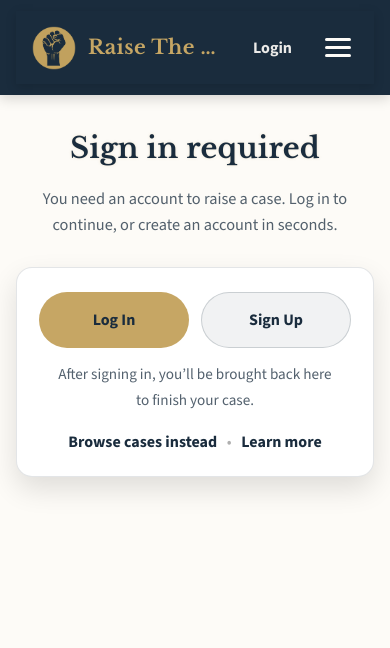
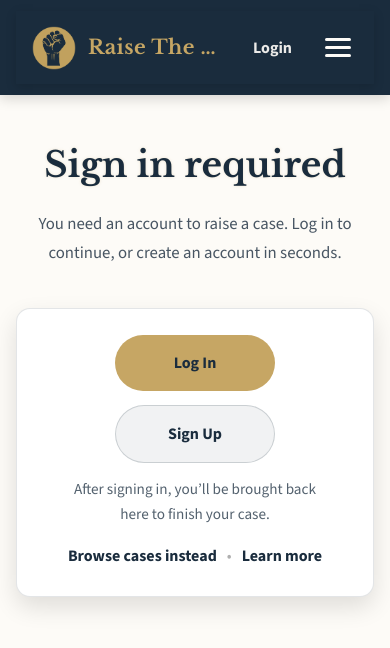
Before and after one commit to blossom-4/crowdfunding_frontend, a React (Vite) app: page /create-a-case in a window 390 px wide. Shown: the top 648 px of the page. Built offline with nearby package versions, Linux system fonts and the light colour scheme.

Commit message:
fixed the create case form css.

```diff
--- a/src/components/CreateCaseForm.css
+++ b/src/components/CreateCaseForm.css
@@ -1,85 +1,75 @@
-/* CreateCaseForm.css */
-/* Matches Login/Signup + Auth Gate styling */
+/* CreateCaseForm.css — match Login/Signup card aesthetic */
 
-:root {
-    --navy: #1A2C3D;
-    --cream: #FDFBF7;
-    --gold: #C6A664;
-
-    --text: #243242;
-    --muted: rgba(26, 44, 61, 0.75);
-
-    --card: #ffffff;
-    --border: rgba(26, 44, 61, 0.12);
-    --shadow: 0 12px 28px rgba(0, 0, 0, 0.12);
-
-    --radius: 16px;
+/* Page wrapper (same “centered page” feel as login) */
+.create-case-container {
+    max-width: 760px;
+    margin: 0 auto;
+    padding: 60px 20px;
+    text-align: center;
 }
 
-/* ===== Page wrapper ===== */
-.create-case-container {
-    min-height: calc(100vh - 120px);
-    max-width: 980px;
-    margin: 0 auto;
-    padding: 2.25rem 1.25rem 4rem;
-    text-align: center;
-    background: var(--cream);
-}
-
+/* Title + intro matches your login hero vibe */
 .create-case-title {
-    margin: 0 0 0.75rem;
-    font-size: clamp(1.8rem, 3.2vw, 2.4rem);
-    font-weight: 900;
-    color: var(--navy);
-    letter-spacing: 0.2px;
+    font-family: "Libre Baskerville", serif;
+    font-size: 3rem;
+    margin: 0 0 12px;
+    color: #1A2C3D;
 }
 
 .create-case-blurb {
-    margin: 0 auto 1.75rem;
-    max-width: 720px;
-    font-size: 1.02rem;
-    line-height: 1.65;
-    color: var(--muted);
+    max-width: 620px;
+    margin: 0 auto 40px;
+    font-family: "Source Sans 3", sans-serif;
+    font-size: 1.05rem;
+    line-height: 1.75;
+    color: rgba(26, 44, 61, 0.8);
 }
 
-/* ===== Form card ===== */
+/* Main form card — match the login card */
 .create-case-form {
-    max-width: 720px;
+    max-width: 540px;
     margin: 0 auto;
-    background: var(--card);
-    border: 1px solid var(--border);
-    border-radius: var(--radius);
-    padding: 1.25rem;
-    box-shadow: var(--shadow);
+    background: #fff;
+    border-radius: 14px;
+    box-shadow: 0 10px 24px rgba(0, 0, 0, 0.12);
+    border: 1px solid rgba(26, 44, 61, 0.12);
+    padding: 26px;
     text-align: left;
 }
 
-/* Field blocks */
+/* Field wrapper spacing */
 .field {
-    margin-bottom: 1.1rem;
+    margin-bottom: 18px;
 }
 
 .create-case-form label {
     display: block;
-    margin-bottom: 0.45rem;
-    font-weight: 800;
-    color: var(--navy);
+    font-family: "Source Sans 3", sans-serif;
+    font-weight: 700;
     font-size: 0.95rem;
+    color: #1A2C3D;
+    margin-bottom: 8px;
 }
 
-/* Inputs */
+/* Inputs like login */
 .create-case-form input,
 .create-case-form textarea {
     width: 100%;
-    padding: 0.9rem 1rem;
+    box-sizing: border-box;
+    padding: 14px 14px;
+    border-radius: 12px;
     border: 1px solid rgba(26, 44, 61, 0.18);
-    border-radius: 12px;
+    font-family: "Source Sans 3", sans-serif;
     font-size: 1rem;
-    font-family: inherit;
-    color: var(--text);
+    color: #1A2C3D;
     background: #fff;
     transition: border-color 0.2s ease, box-shadow 0.2s ease;
-    box-sizing: border-box;
+}
+
+.create-case-form textarea {
+    min-height: 160px;
+    resize: vertical;
+    line-height: 1.5;
 }
 
 .create-case-form input:focus,
@@ -89,49 +79,49 @@
     box-shadow: 0 0 0 4px rgba(198, 166, 100, 0.18);
 }
 
-.create-case-form textarea {
-    min-height: 160px;
-    resize: vertical;
-    line-height: 1.5;
+/* Helper text */
+.create-case-form small {
+    display: block;
+    margin-top: 8px;
+    font-family: "Source Sans 3", sans-serif;
+    font-size: 0.9rem;
+    color: rgba(26, 44, 61, 0.65);
 }
 
-.create-case-form small {
-    display: block;
-    margin-top: 0.45rem;
-    font-size: 0.9rem;
-    color: rgba(26, 44, 61, 0.7);
-}
-
-/* Checkbox */
+/* Checkbox row */
 .checkbox {
     display: flex;
     align-items: center;
-    gap: 0.6rem;
-    color: var(--navy);
+    gap: 10px;
+    font-family: "Source Sans 3", sans-serif;
     font-weight: 700;
+    color: #1A2C3D;
 }
 
 .create-case-form input[type="checkbox"] {
     width: 18px;
     height: 18px;
-    accent-color: var(--gold);
+    accent-color: #C6A664;
     cursor: pointer;
 }
 
-/* Submit button */
+/* Gold pill button like login */
 .create-case-form button[type="submit"] {
-    margin-top: 0.25rem;
     width: 100%;
-    padding: 0.95rem 1rem;
+    margin-top: 8px;
+    padding: 16px 18px;
+    border-radius: 999px;
     border: none;
-    border-radius: 999px;
-    background: var(--gold);
-    color: var(--navy);
-    font-weight: 900;
     cursor: pointer;
+
+    background: #C6A664;
+    color: #1A2C3D;
+
+    font-family: "Source Sans 3", sans-serif;
     font-size: 1rem;
-    letter-spacing: 0.2px;
-    transition: filter 0.15s ease, transform 0.06s ease;
+    font-weight: 800;
+
+    transition: filter 0.15s ease, transform 0.08s ease;
 }
 
 .create-case-form button[type="submit"]:hover:not(:disabled) {
@@ -143,68 +133,71 @@
 }
 
 .create-case-form button:disabled {
-    opacity: 0.6;
+    opacity: 0.55;
     cursor: not-allowed;
 }
 
-/* Validation / status */
+/* Inline field error styling */
 .field-error input,
 .field-error textarea {
-    border-color: rgba(180, 50, 50, 0.55);
-    box-shadow: none;
+    border-color: rgba(160, 35, 55, 0.55);
 }
 
+/* Error message block (clean like signup) */
 .create-case-form .error {
-    margin-top: 0.75rem;
-    padding: 0.85rem 1rem;
-    border-radius: 12px;
+    margin-top: 10px;
+    padding: 12px;
+    border-radius: 10px;
     background: #F8E5E8;
     border: 1px solid #E5C5CB;
-    color: #9d1c2f;
+    color: #A62337;
+    font-family: "Source Sans 3", sans-serif;
+    font-weight: 700;
     font-size: 0.95rem;
-    font-weight: 700;
 }
 
+/* Success message block */
 .create-case-form .success {
-    margin-top: 0.75rem;
-    padding: 0.85rem 1rem;
-    border-radius: 12px;
+    margin-top: 10px;
+    padding: 12px;
+    border-radius: 10px;
     background: rgba(46, 125, 50, 0.12);
-    border: 1px solid rgba(46, 125, 50, 0.25);
+    border: 1px solid rgba(46, 125, 50, 0.22);
     color: #2e7d32;
+    font-family: "Source Sans 3", sans-serif;
+    font-weight: 800;
     font-size: 0.95rem;
-    font-weight: 800;
 }
 
-/* ===== Auth gate (no token) — keep your current look ===== */
+/* Auth gate card should look like same login card */
 .auth-gate-card {
-    margin: 1.5rem auto 0;
-    max-width: 560px;
+    max-width: 540px;
+    margin: 0 auto;
     background: #fff;
+    border-radius: 14px;
+    box-shadow: 0 10px 24px rgba(0, 0, 0, 0.12);
     border: 1px solid rgba(26, 44, 61, 0.12);
-    border-radius: 16px;
-    padding: 1.25rem;
-    box-shadow: 0 12px 28px rgba(0, 0, 0, 0.12);
+    padding: 26px;
 }
 
 .auth-gate-actions {
     display: flex;
-    gap: 0.75rem;
+    gap: 14px;
     justify-content: center;
     flex-wrap: wrap;
-    margin-top: 0.25rem;
+    margin-bottom: 14px;
 }
 
+/* Make auth gate buttons match login button style */
 .auth-gate-btn {
     text-decoration: none;
-    font-weight: 900;
+    font-family: "Source Sans 3", sans-serif;
+    font-weight: 800;
+    padding: 14px 18px;
     border-radius: 999px;
-    padding: 0.8rem 1.2rem;
-    display: inline-flex;
-    align-items: center;
-    justify-content: center;
-    min-width: 150px;
-    transition: filter 0.15s ease, transform 0.06s ease;
+    min-width: 160px;
+    text-align: center;
+    transition: filter 0.15s ease, transform 0.08s ease;
 }
 
 .auth-gate-btn:active {
@@ -212,14 +205,14 @@
 }
 
 .auth-gate-btn-primary {
-    background: var(--gold);
-    color: var(--navy);
+    background: #C6A664;
+    color: #1A2C3D;
 }
 
 .auth-gate-btn-secondary {
     background: rgba(26, 44, 61, 0.06);
-    color: var(--navy);
     border: 1px solid rgba(26, 44, 61, 0.18);
+    color: #1A2C3D;
 }
 
 .auth-gate-btn:hover {
@@ -227,43 +220,45 @@
 }
 
 .auth-gate-note {
-    margin: 0.9rem 0 0;
-    text-align: center;
+    margin: 10px 0 0;
+    font-family: "Source Sans 3", sans-serif;
     color: rgba(26, 44, 61, 0.75);
     font-size: 0.95rem;
+    text-align: center;
 }
 
 .auth-gate-links {
-    margin-top: 0.85rem;
+    margin-top: 14px;
     display: flex;
     justify-content: center;
-    gap: 0.6rem;
+    gap: 10px;
     align-items: center;
     flex-wrap: wrap;
+    font-family: "Source Sans 3", sans-serif;
 }
 
 .auth-gate-link {
-    color: var(--navy);
-    font-weight: 900;
+    color: #1A2C3D;
+    font-weight: 800;
     text-decoration: none;
 }
 
 .auth-gate-link:hover {
-    color: var(--gold);
+    color: #C6A664;
 }
 
 .auth-gate-dot {
     opacity: 0.45;
 }
 
-/* ===== Responsive tweaks ===== */
+/* Mobile tweaks */
 @media (max-width: 480px) {
     .create-case-container {
-        padding: 1.75rem 1rem 3rem;
+        padding: 40px 16px;
     }
 
-    .create-case-form {
-        padding: 1.1rem;
+    .create-case-title {
+        font-size: 2.2rem;
     }
 
     /* prevent iOS zoom */
```
